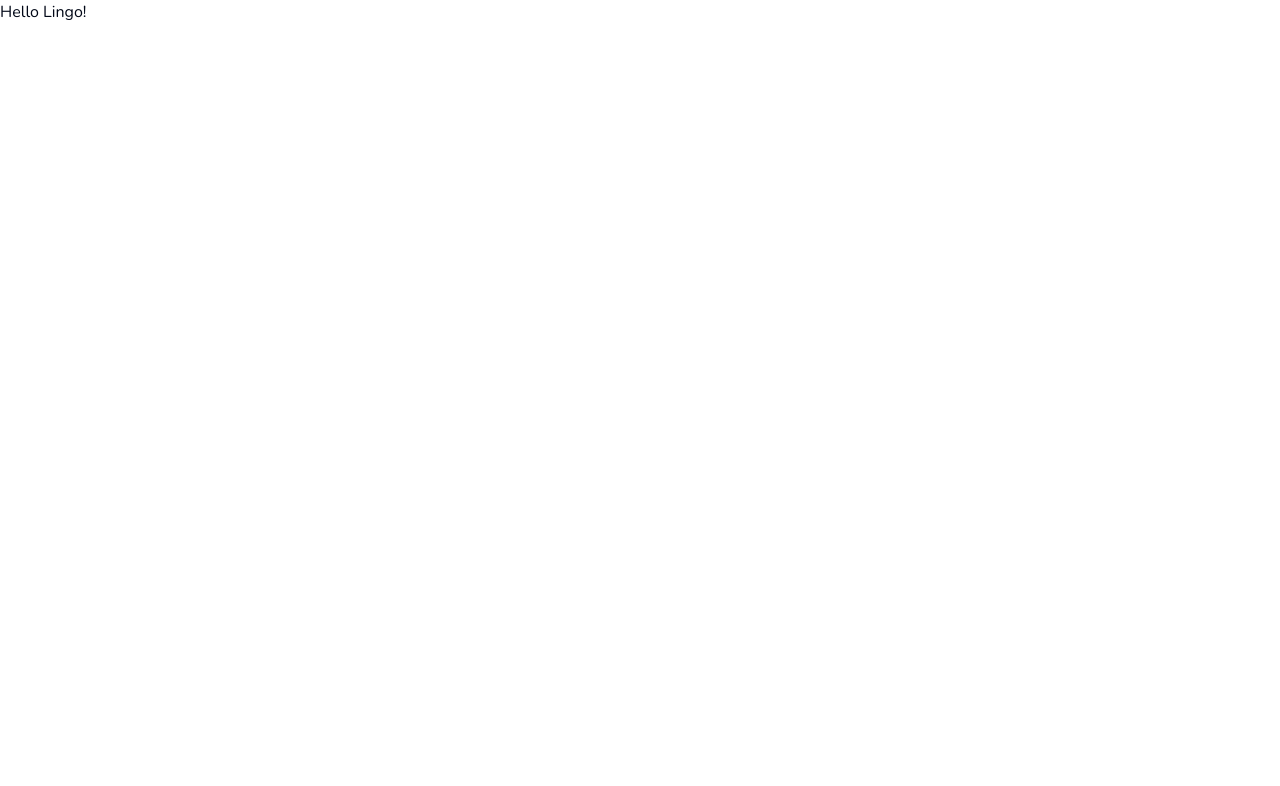
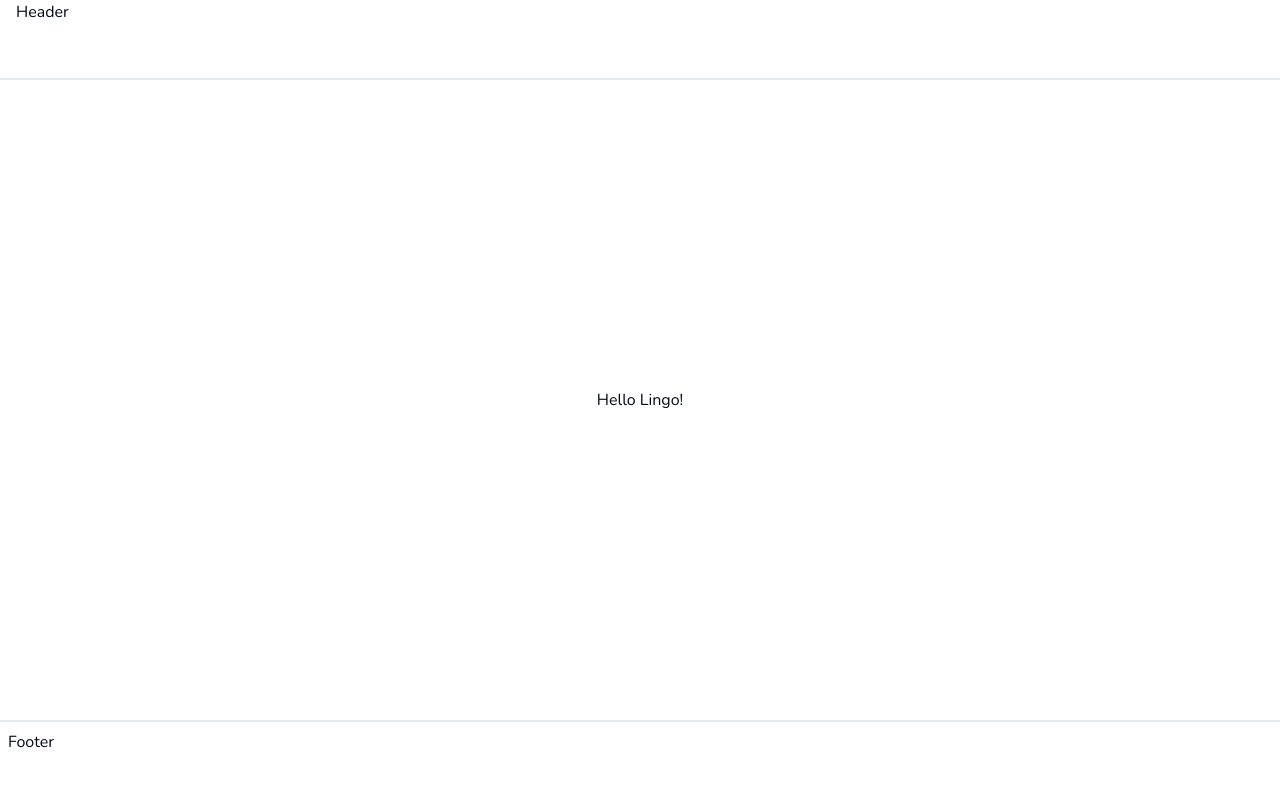
Before and after one commit to mclapd/lingo, a Next.js app: page / in a window 1280 px wide. Shown: the top 786 px of the page. Built offline with nearby package versions, Linux system fonts and the light colour scheme.

Commit message:
Marketing Skeleton

```diff
--- /dev/null
+++ b/app/(marketing)/footer.tsx
@@ -0,0 +1,8 @@
+// @flow
+export const Footer = () => {
+  return (
+    <footer className="hidden lg:block h-20 w-full border-t-2 border-slate-200 p-2">
+      Footer
+    </footer>
+  );
+};
--- /dev/null
+++ b/app/(marketing)/header.tsx
@@ -0,0 +1,7 @@
+export const Header = () => {
+  return (
+    <header className="h-20 w-full border-b-2 border-slate-200 px-4">
+      Header
+    </header>
+  );
+};
--- /dev/null
+++ b/app/(marketing)/layout.tsx
@@ -0,0 +1,20 @@
+import { Footer } from "./footer";
+import { Header } from "./header";
+
+type Props = {
+  children: React.ReactNode;
+};
+
+const MarketingLayout = ({ children }: Props) => {
+  return (
+    <div className="min-h-screen flex flex-col">
+      <Header />
+      <main className="flex-1 flex flex-col items-center justify-center">
+        {children}
+      </main>
+      <Footer />
+    </div>
+  );
+};
+
+export default MarketingLayout;
```
Also changed, not shown: app/(marketing)/page.tsx (renamed from app/page.tsx).
